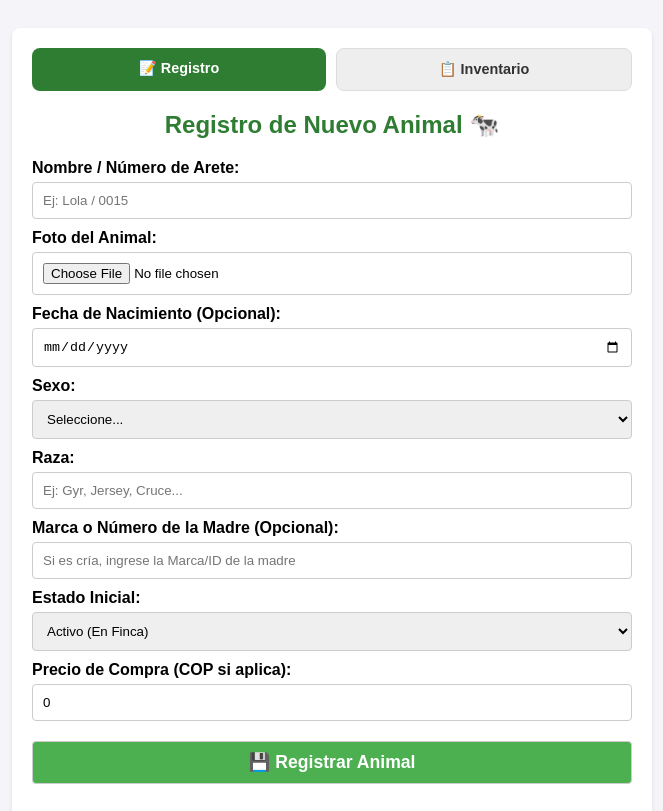
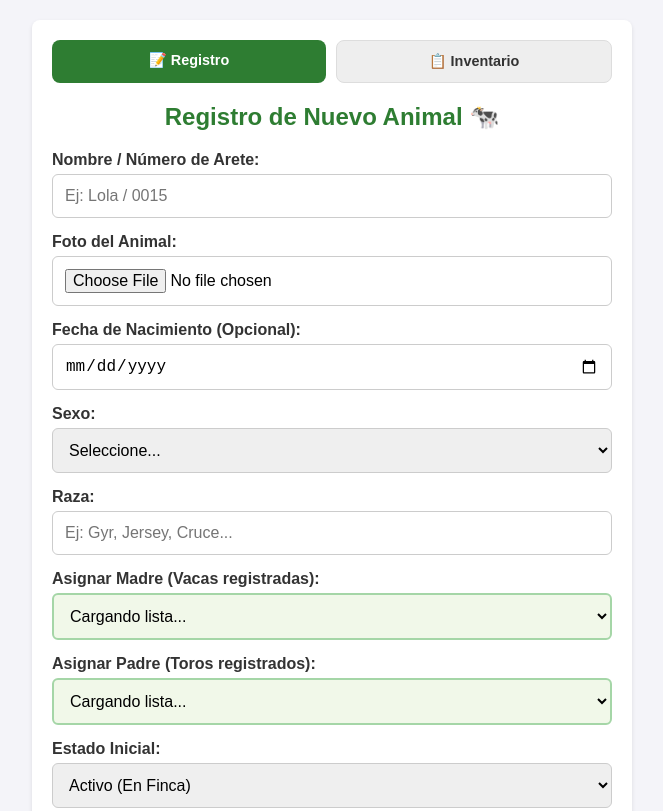
Before and after one commit to Johanjr1234/Registo-Bovino, a plain HTML site: page index.html in a window 1280 px wide. Shown: the top 811 px of the page, without its empty margins (308-971 px from the left). Drawn offline with Linux system fonts and the light colour scheme.

Commit message:
Update index.html

```diff
--- a/index.html
+++ b/index.html
@@ -3,24 +3,28 @@
 <head>
     <meta charset="UTF-8">
     <meta name="viewport" content="width=device-width, initial-scale=1.0">
-    <title>🐄 Registro Ganadero Digital</title>
+    <title>Registro Ganadero</title>
     <style>
-        /* Estilos Generales */
-        body { font-family: sans-serif; padding: 20px; background-color: #f4f4f9; }
-        .container { max-width: 600px; margin: auto; background: white; padding: 20px; border-radius: 8px; box-shadow: 0 2px 4px rgba(0,0,0,0.1); }
+        /* ESTILOS GENERALES */
+        body { font-family: sans-serif; padding: 20px; background-color: #f4f4f9; max-width: 600px; margin: auto; }
+        .container { background: white; padding: 20px; border-radius: 8px; box-shadow: 0 2px 4px rgba(0,0,0,0.1); }
         h2 { color: #2e7d32; text-align: center; margin-top: 10px;}
 
-        /* ESTILOS DEL MENÚ (NUEVO) */
+        /* MENÚ */
         .nav-menu { display: flex; gap: 10px; margin-bottom: 20px; }
         .nav-btn { flex: 1; padding: 12px; text-align: center; background: #eee; text-decoration: none; color: #333; border-radius: 8px; font-weight: bold; border: 1px solid #ddd; font-size: 0.9em; }
         .nav-btn.active { background: #2e7d32; color: white; border: none; }
 
-        /* Estilos del Formulario */
-        label { display: block; margin-top: 10px; font-weight: bold; }
-        input, select, button { width: 100%; padding: 10px; margin-top: 5px; box-sizing: border-box; border: 1px solid #ccc; border-radius: 4px; }
-        button { background-color: #4CAF50; color: white; cursor: pointer; margin-top: 20px; font-size: 1.1em; font-weight: bold;}
+        /* FORMULARIO */
+        label { display: block; margin-top: 15px; font-weight: bold; color: #333; }
+        input, select, button { width: 100%; padding: 12px; margin-top: 5px; box-sizing: border-box; border: 1px solid #ccc; border-radius: 6px; font-size: 16px; }
+
+        /* Estilo especial para los select de padres */
+        select.select-padres { border: 2px solid #a5d6a7; background-color: #f1f8e9; }
+
+        button { background-color: #4CAF50; color: white; cursor: pointer; margin-top: 25px; font-size: 1.1em; font-weight: bold; border: none; }
         button:hover { background-color: #45a049; }
-        .success { color: green; text-align: center; margin-top: 15px; font-weight: bold;}
+        .success { color: green; text-align: center; margin-top: 15px; font-weight: bold; }
     </style>
 </head>
 <body>
@@ -52,8 +56,15 @@
             <label for="raza">Raza:</label>
             <input type="text" id="raza" placeholder="Ej: Gyr, Jersey, Cruce...">
 
-            <label for="idMadre">Marca o Número de la Madre (Opcional):</label>
-            <input type="text" id="idMadre" placeholder="Si es cría, ingrese la Marca/ID de la madre">
+            <label for="idMadre">Asignar Madre (Vacas registradas):</label>
+            <select id="idMadre" class="select-padres">
+                <option value="">Cargando lista...</option>
+            </select>
+
+            <label for="idPadre">Asignar Padre (Toros registrados):</label>
+            <select id="idPadre" class="select-padres">
+                <option value="">Cargando lista...</option>
+            </select>
 
             <label for="estado">Estado Inicial:</label>
             <select id="estado" required>
@@ -62,7 +73,7 @@
             </select>
 
             <label for="precioCompra">Precio de Compra (COP si aplica):</label>
-            <input type="number" id="precioCompra" value="0" min="0" placeholder="Solo números, ej: 2500000">
+            <input type="number" id="precioCompra" value="0" min="0" placeholder="Solo números">
 
             <button type="submit">💾 Registrar Animal</button>
             <p id="mensaje" class="success"></p>
```
